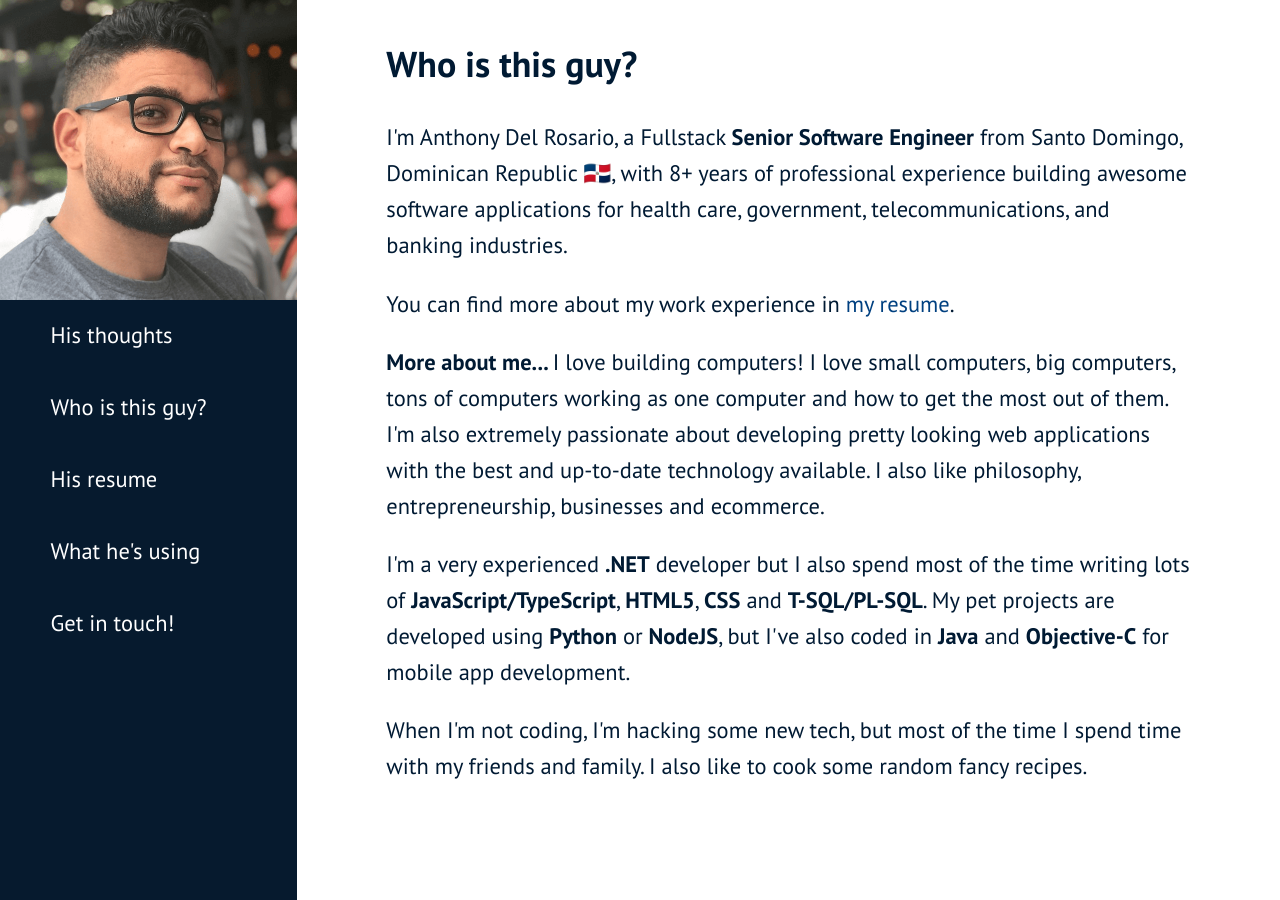
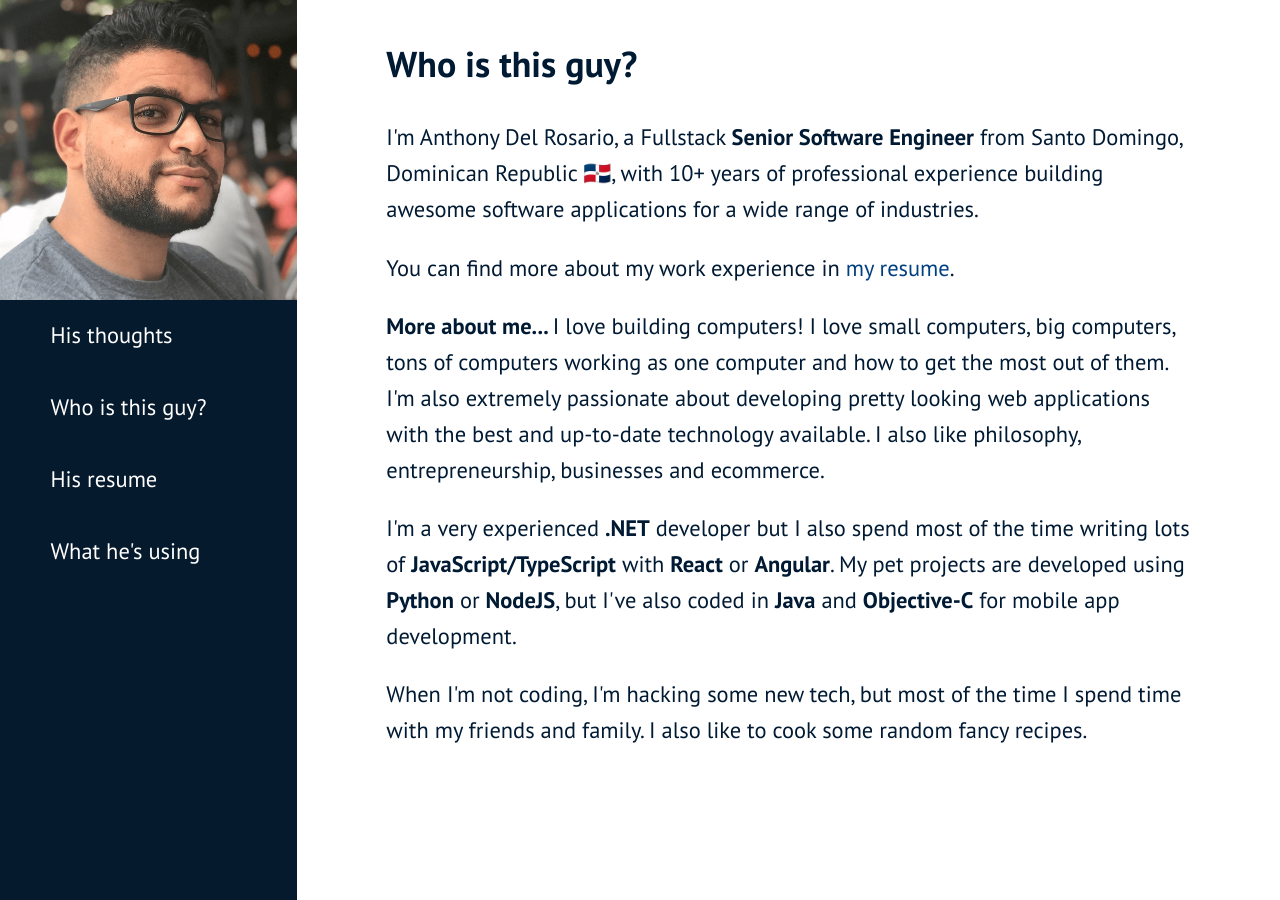
Before and after one commit to ADelRosarioH/adelrosarioh.github.io, a Jekyll site: the page built from about-him.html, in a window 1280 px wide. Built offline with Jekyll 4.4.1, drawn with Linux system fonts in a browser that asks for light colours; emoji names are drawn with the system emoji font.

Commit message:
update site with new resume link
- update about me
- update 404

```diff
--- a/_config.yml
+++ b/_config.yml
@@ -26,13 +26,12 @@
   building awesome software applications for health care, government, telecommunications and banking industries.
 
   Here I share my thoughts on Software Development, Programming, Tools and whatever else...
-url: 'http://adelrosarioh.me/'
-
+url: "http://adelrosarioh.me/"
 # Config for contrast
 permalink: /:title/
-lang: 'en'
+lang: "en"
 excerpt_separator: "\n\n\n"
-date_format: '%B %d, %Y'
+date_format: "%B %d, %Y"
 
 # Layout
 
@@ -50,21 +49,23 @@
 # Menu
 
 navigation:
-  - { title: 'His thoughts', file: 'index.html' }
-  - { title: 'Who is this guy?', file: 'about-him.html' }
-  - { title: 'His resume', file: 'resume.html' }
-#  - { title: 'Little projects', file: 'projects.html' } # add when you there's something to show
-  - { title: "What he's using", file: 'uses.html' }
-  - { title: 'Get in touch!', file: 'contact-him.html' }
-
+  - { title: "His thoughts", file: "index.html" }
+  - { title: "Who is this guy?", file: "about-him.html" }
+  - {
+      title: "His resume",
+      url: "https://mellow-cheesecake-2e6299.netlify.app/",
+    }
+  #  - { title: 'Little projects', file: 'projects.html' } # add when you there's something to show
+  - { title: "What he's using", file: "uses.html" }
+  # - { title: "Get in touch!", file: "contact-him.html" }
 
 external: # see http://fontawesome.com/icons
 #  - { title: Github, icon: github, url: 'https://github.com/adelrosarioh' }
 
 jekyll_analytics:
-  GoogleAnalytics:          # Add, if you want to track with Google Analytics
-    id: UA-164366655-1          # Required - replace with your tracking id
-    anonymizeIp: false      # Optional - Default: false - set to true for anonymized tracking
+  GoogleAnalytics: # Add, if you want to track with Google Analytics
+    id: UA-164366655-1 # Required - replace with your tracking id
+    anonymizeIp: false # Optional - Default: false - set to true for anonymized tracking
 
 plugins:
   - jekyll-feed
--- a/about-him.html
+++ b/about-him.html
@@ -1,32 +1,36 @@
 ---
 layout: page
-title: 'Who is this guy?'
+title: "Who is this guy?"
 ---
 
 <p>
-    I'm Anthony Del Rosario, a Fullstack <b>Senior Software Engineer</b>
-    from Santo Domingo, Dominican Republic :dominican_republic:,
-    with 8+ years of professional experience building awesome software applications
-    for health care, government, telecommunications, and banking industries.
-</p>
-<p>You can find more about my work experience in <a href="/resume">my resume</a>.</p>
-<p>
-    <b>More about me... </b>I love building computers! I love small computers, big computers,
-    tons of computers working as one computer and how to get the most out of them.
-    I'm also extremely passionate about developing pretty looking web applications with the
-    best and up-to-date technology available.
-    I also like philosophy, entrepreneurship, businesses and ecommerce.
+  I'm Anthony Del Rosario, a Fullstack <b>Senior Software Engineer</b>
+  from Santo Domingo, Dominican Republic :dominican_republic:, with 10+ years of
+  professional experience building awesome software applications for a wide
+  range of industries.
 </p>
 <p>
-    I'm a very experienced <b>.NET</b> developer but I also spend most of the time writing lots of
-    <b>JavaScript/TypeScript</b>,
-    <b>HTML5</b>,
-    <b>CSS</b> and <b>T-SQL/PL-SQL</b>.
-    My pet projects are developed using
-    <b>Python</b> or <b>NodeJS</b>, but I've also coded in
-    <b>Java</b> and <b>Objective-C</b> for mobile app development.
+  You can find more about my work experience in
+  <a href="https://mellow-cheesecake-2e6299.netlify.app/" target="_blank"
+    >my resume</a
+  >.
 </p>
 <p>
-    When I'm not coding, I'm hacking some new tech, but most of the time I spend time with my friends and
-    family. I also like to cook some random fancy recipes.
+  <b>More about me... </b>I love building computers! I love small computers, big
+  computers, tons of computers working as one computer and how to get the most
+  out of them. I'm also extremely passionate about developing pretty looking web
+  applications with the best and up-to-date technology available. I also like
+  philosophy, entrepreneurship, businesses and ecommerce.
 </p>
+<p>
+  I'm a very experienced <b>.NET</b> developer but I also spend most of the time
+  writing lots of <b>JavaScript/TypeScript</b> with <b>React</b> or
+  <b>Angular</b>. My pet projects are developed using <b>Python</b> or
+  <b>NodeJS</b>, but I've also coded in <b>Java</b> and <b>Objective-C</b> for
+  mobile app development.
+</p>
+<p>
+  When I'm not coding, I'm hacking some new tech, but most of the time I spend
+  time with my friends and family. I also like to cook some random fancy
+  recipes.
+</p>
```
Also changed, not shown: 404.html (+4 -4 lines).
